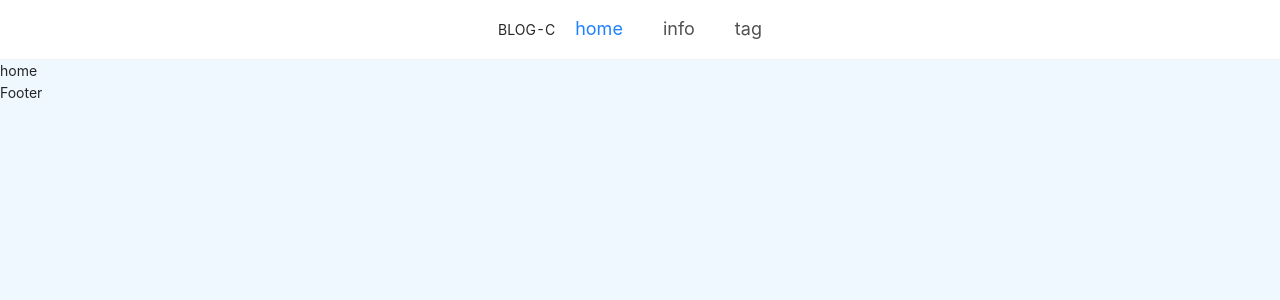
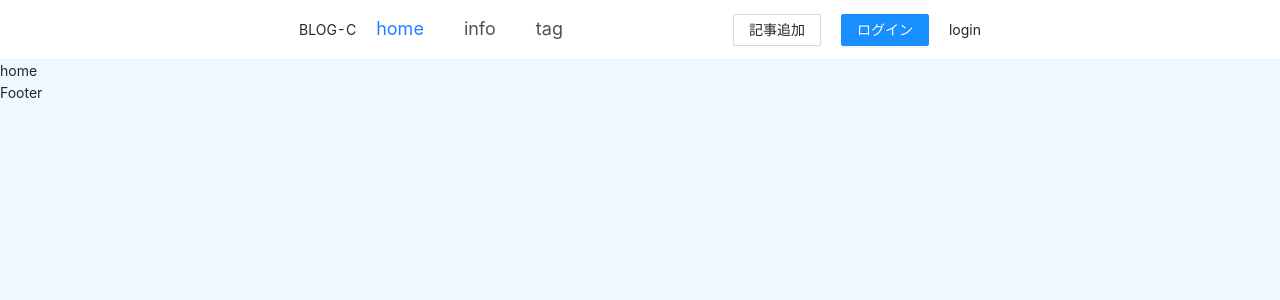
Before and after one commit to huanshenyi/next-node-ssr-blog, a Next.js app: page / in a window 1280 px wide. Shown: the top 300 px of the page. Built offline with nearby package versions, Linux system fonts and the light colour scheme.

Commit message:
4-1 ログインコンポーネントフレーム追加

```diff
--- /dev/null
+++ b/components/Login/index.tsx
@@ -0,0 +1,12 @@
+import { NextPage } from 'next';
+
+interface Iprops {
+  isShow: boolean;
+  onClose: () => void;
+}
+
+const Login: NextPage<Iprops> = (props) => {
+  return <>login</>;
+};
+
+export default Login;
--- a/components/Navbar/index.module.scss
+++ b/components/Navbar/index.module.scss
@@ -20,4 +20,10 @@
             color: #1e80ff
         }
     }
+    .operationArea{
+        margin-left: 150px;
+        button {
+            margin-right: 20px;
+        }
+    }
 }
--- a/components/Navbar/index.tsx
+++ b/components/Navbar/index.tsx
@@ -1,11 +1,23 @@
+import { useState } from 'react';
 import { NextPage } from 'next';
 import Link from 'next/link';
 import { useRouter } from 'next/router';
+import { Button } from 'antd';
 import styles from './index.module.scss';
 import { navs } from 'components/Navbar/config';
+import Login from 'components/Login';
 
 const Navbar: NextPage = () => {
   const { pathname } = useRouter();
+  const [isShowLogin, setIsShowLogin] = useState(false);
+  const handleGotoEditorPage = () => {};
+  const handleLogin = () => {
+    setIsShowLogin(true);
+  };
+
+  const handleClose = () => {
+    setIsShowLogin(false);
+  };
   return (
     <div className={styles.navbar}>
       <section className={styles.logoArea}>BLOG-C</section>
@@ -18,6 +30,13 @@ const Navbar: NextPage = () => {
           </Link>
         ))}
       </section>
+      <section className={styles.operationArea}>
+        <Button onClick={handleGotoEditorPage}>記事追加</Button>
+        <Button type="primary" onClick={handleLogin}>
+          ログイン
+        </Button>
+      </section>
+      <Login isShow={isShowLogin} onClose={handleClose} />
     </div>
   );
 };
```
